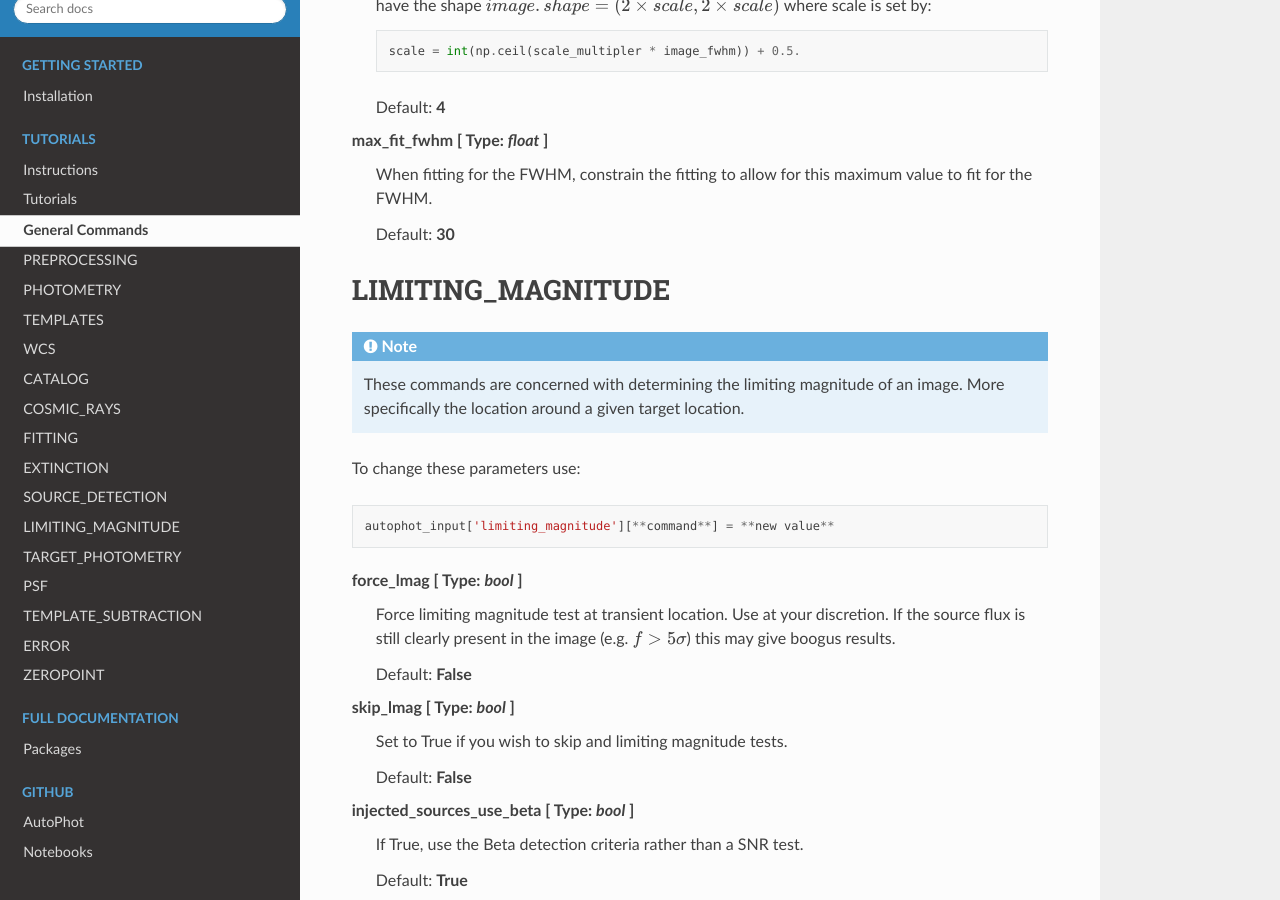
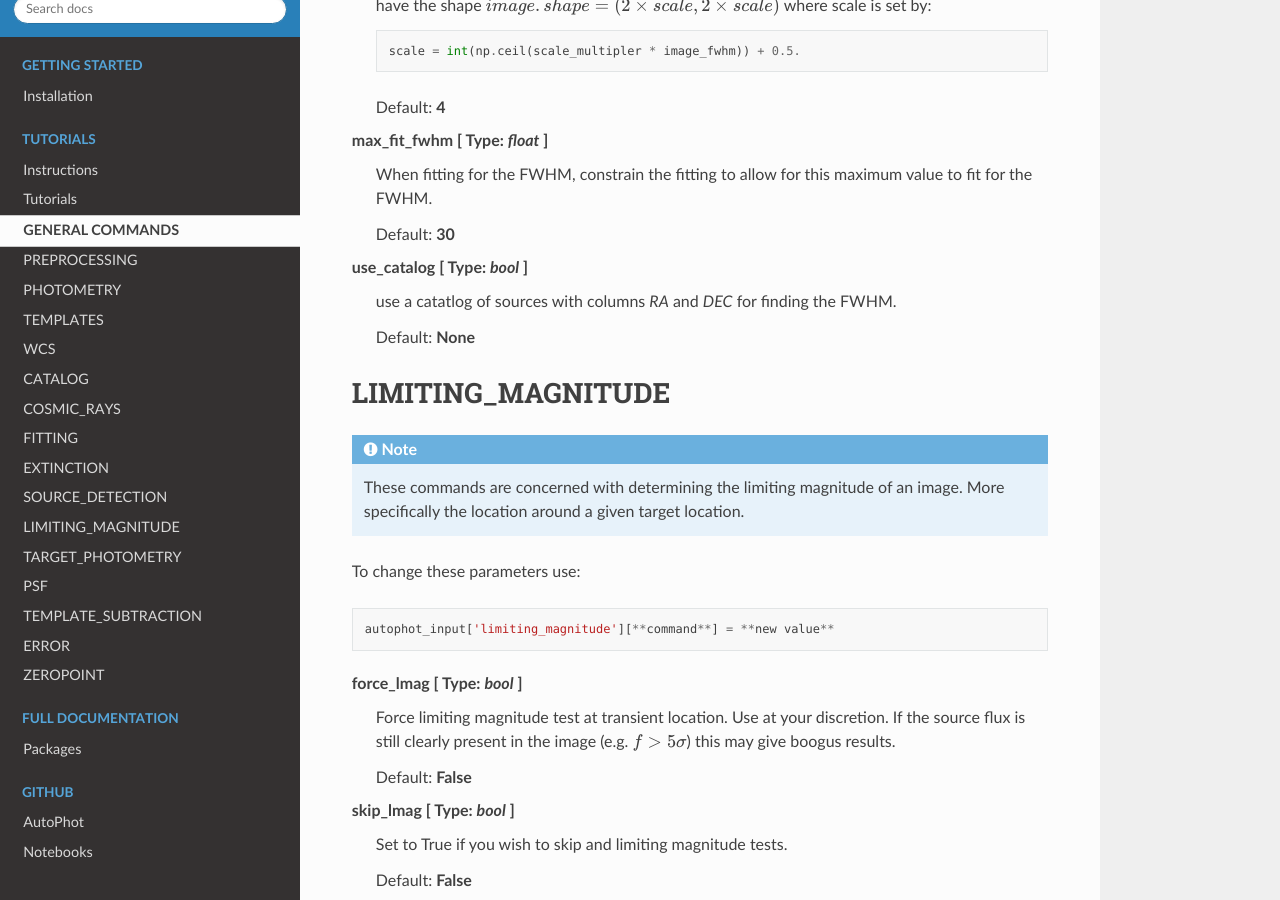
Before and after one commit to Astro-Sean/autophot, a Sphinx documentation site: the page built from docs/source/autophot_instructions.rst, in a window 1280 px wide and 900 px high, scrolled down 14865 px. Built offline with Sphinx 7.4.7 and the Read the Docs theme 2.0.0, drawn with Linux system fonts in a browser that asks for light colours; pages that are not in the unit, such as notebooks, are missing from menus; some of the changed text lies outside the part shown.

Commit message:
Updated Docs

```diff
--- a/docs/source/autophot_instructions.rst
+++ b/docs/source/autophot_instructions.rst
@@ -1,7 +1,7 @@
 	This page gives commands that are able to be adjusted in AutoPhoT. Most of the time there is no need to change these values. However they may be useful for diagnsotic purposes.
 
 ================
-General Commands
+GENERAL COMMANDS
 ================
 
 .. note::
@@ -588,6 +588,11 @@ To change these parameters use:
 	When fitting for the FWHM, constrain the fitting to allow for this maximum value to fit for the FWHM.
 
 	Default: **30**
+
+**use_catalog** [ Type: *bool* ]
+	use a catatlog of sources with columns *RA* and *DEC* for finding the FWHM.
+
+	Default: **None**
 
 ==================
 LIMITING_MAGNITUDE
```
Also changed, not shown: other parts of docs/source/autophot_instructions.rst (+5 -5 lines).
